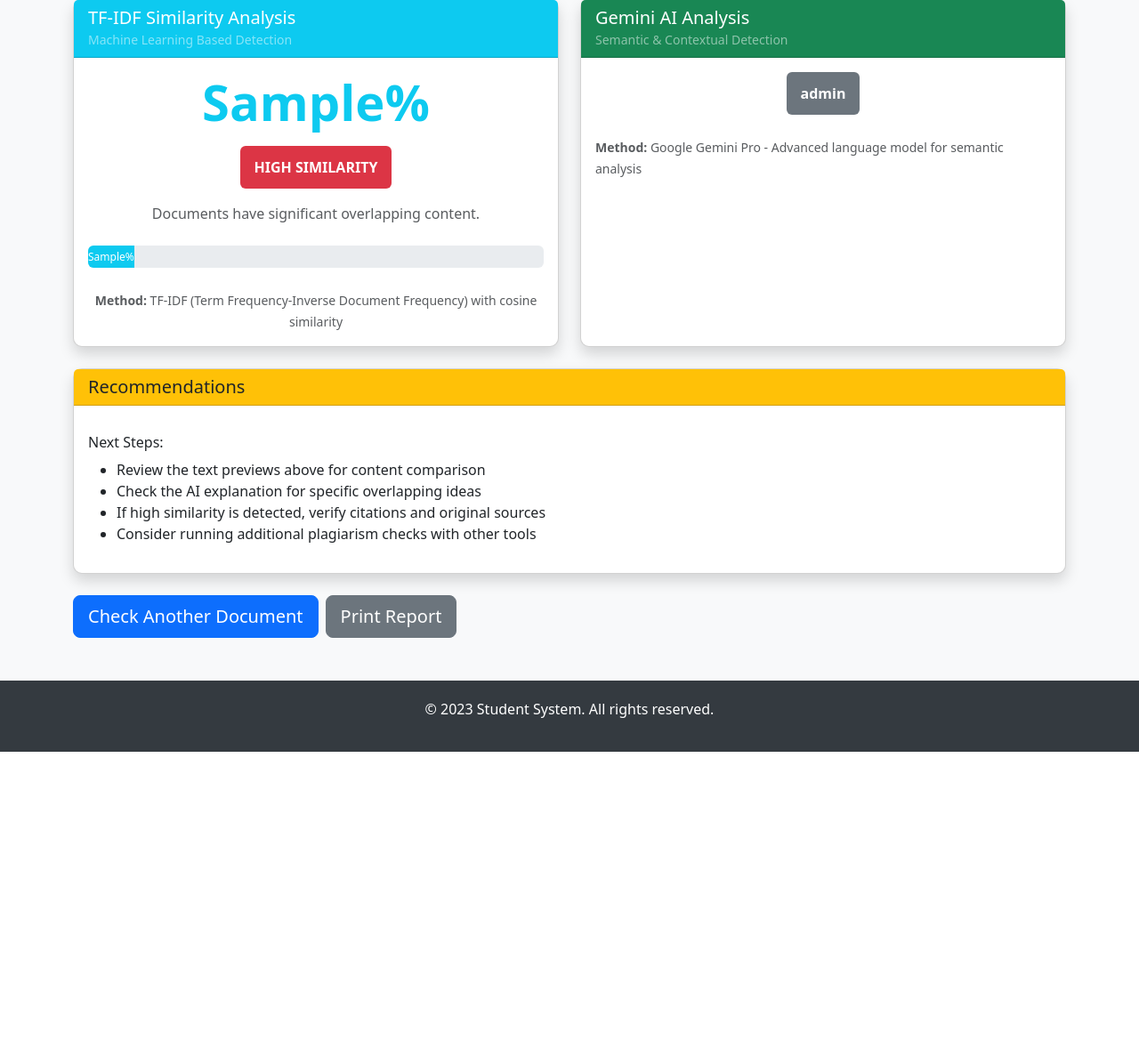
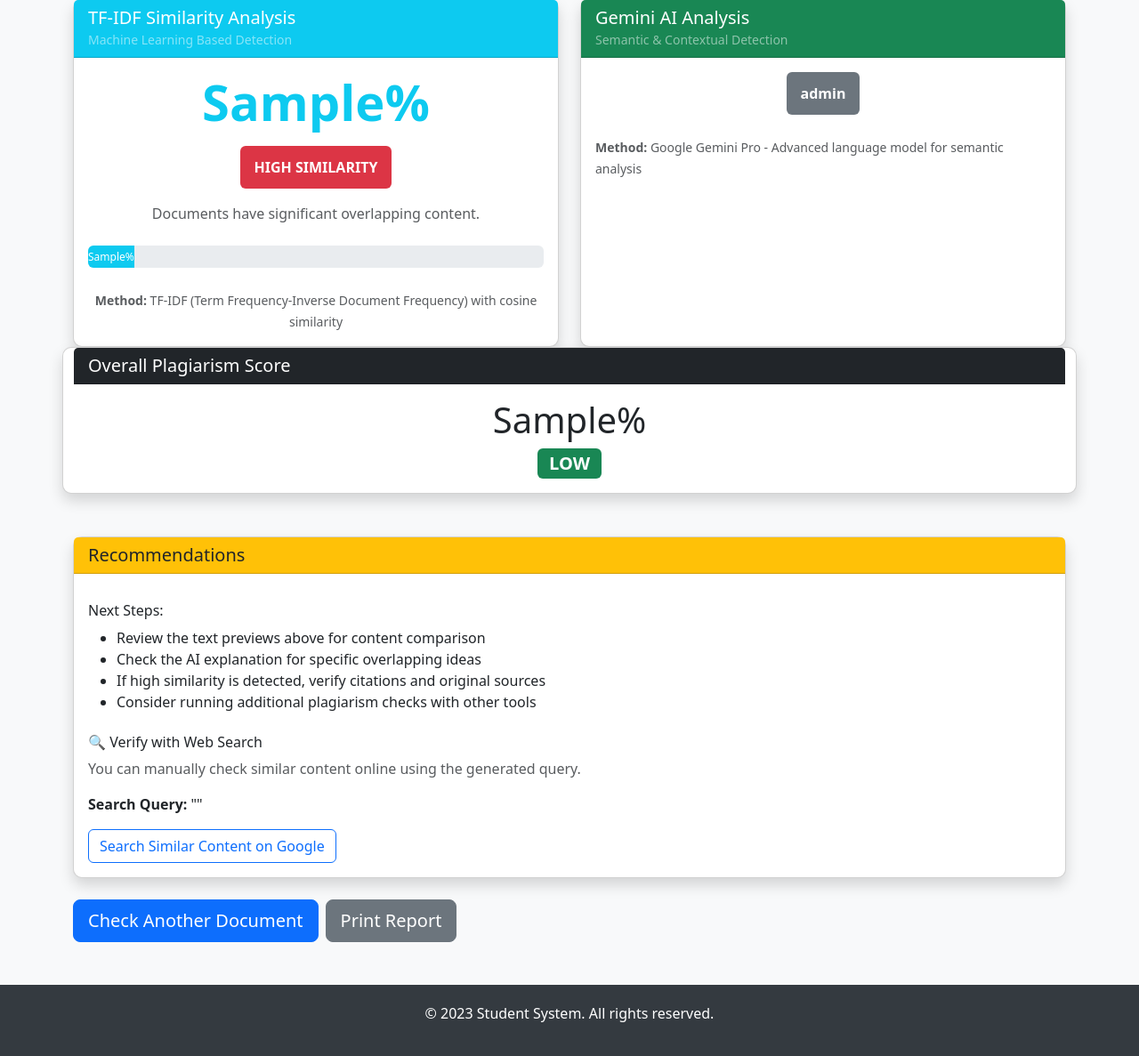
Before and after one commit to Vineeth-Potdar/Python_Parvam_GenAI, a Flask app: template plagiarism_checker/templates/result.html in a window 1280 px wide. Shown: the part 433-1620 px from the top of the page at 89% size. Before the commit the page ends 1278 px from the top, so only its background shows below. Run offline with Flask 3, Linux system fonts and the light colour scheme; the template is opened without the code that fills it: most values are stand-ins (such as "Sample title", 1, 10 or a date in 2020).

Commit message:
Project on plagarism

```diff
--- a/plagiarism_checker/templates/result.html
+++ b/plagiarism_checker/templates/result.html
@@ -161,6 +161,22 @@
                     </div>
                 </div>
             </div>
+            <div class="card shadow mb-4">
+                <div class="card-header bg-dark text-white">
+                    <h5 class="mb-0">Overall Plagiarism Score</h5>
+                </div>
+                <div class="card-body text-center">
+                    <h1>{{ results.final_similarity }}%</h1>
+
+                    {% if results.final_similarity > 75 %}
+                        <span class="badge bg-danger fs-5">HIGH PLAGIARISM</span>
+                    {% elif results.final_similarity > 50 %}
+                        <span class="badge bg-warning text-dark fs-5">MODERATE</span>
+                    {% else %}
+                        <span class="badge bg-success fs-5">LOW</span>
+                    {% endif %}
+                </div>
+            </div>
         </div>
 
         <!-- Recommendations -->
@@ -171,20 +187,20 @@
                 </h5>
             </div>
             <div class="card-body">
-                {% if results.tfidf_similarity <= 30 and 'low' in results.gemini_level.lower() %}
-                    <div class="alert alert-success">
-                        <strong>✓ Assessment:</strong> Both analysis methods indicate low plagiarism.
-                        The documents appear to be largely original.
+                {% if results.final_similarity > 75 %}
+                <div class="alert alert-danger">
+                    <strong>✗ Assessment:</strong> High similarity detected.
+                    This indicates strong potential plagiarism based on AI analysis.
                 </div>
-                {% elif results.tfidf_similarity <= 70 or 'moderate' in results.gemini_level.lower() %}
+            {% elif results.final_similarity > 50 %}
                 <div class="alert alert-warning">
                     <strong>⚠ Assessment:</strong> Moderate similarity detected.
                     Review the highlighted sections and ensure proper citations are provided.
                 </div>
             {% else %}
-                    <div class="alert alert-danger">
-                        <strong>✗ Assessment:</strong> High similarity detected.
-                        This may indicate potential plagiarism. Further investigation is recommended.
+                <div class="alert alert-success">
+                    <strong>✓ Assessment:</strong> Low similarity detected.
+                    The documents appear to be largely original.
                 </div>
             {% endif %}
 
@@ -195,6 +211,18 @@
                     <li>If high similarity is detected, verify citations and original sources</li>
                     <li>Consider running additional plagiarism checks with other tools</li>
                 </ul>
+                <div class="mt-4">
+                    <h6>🔍 Verify with Web Search</h6>
+                    <p class="text-muted">
+                        You can manually check similar content online using the generated query.
+                    </p>
+
+                    <p><strong>Search Query:</strong> "{{ results.query }}"</p>
+
+                    <a href="{{ results.search_link }}" target="_blank" class="btn btn-outline-primary">
+                        <i class="bi bi-search"></i> Search Similar Content on Google
+                    </a>
+                </div>
             </div>
         </div>
 
```
Also changed, not shown: plagiarism_checker/app.py (+51 -21 lines). Lines whose indentation alone changed are shown as unchanged.
